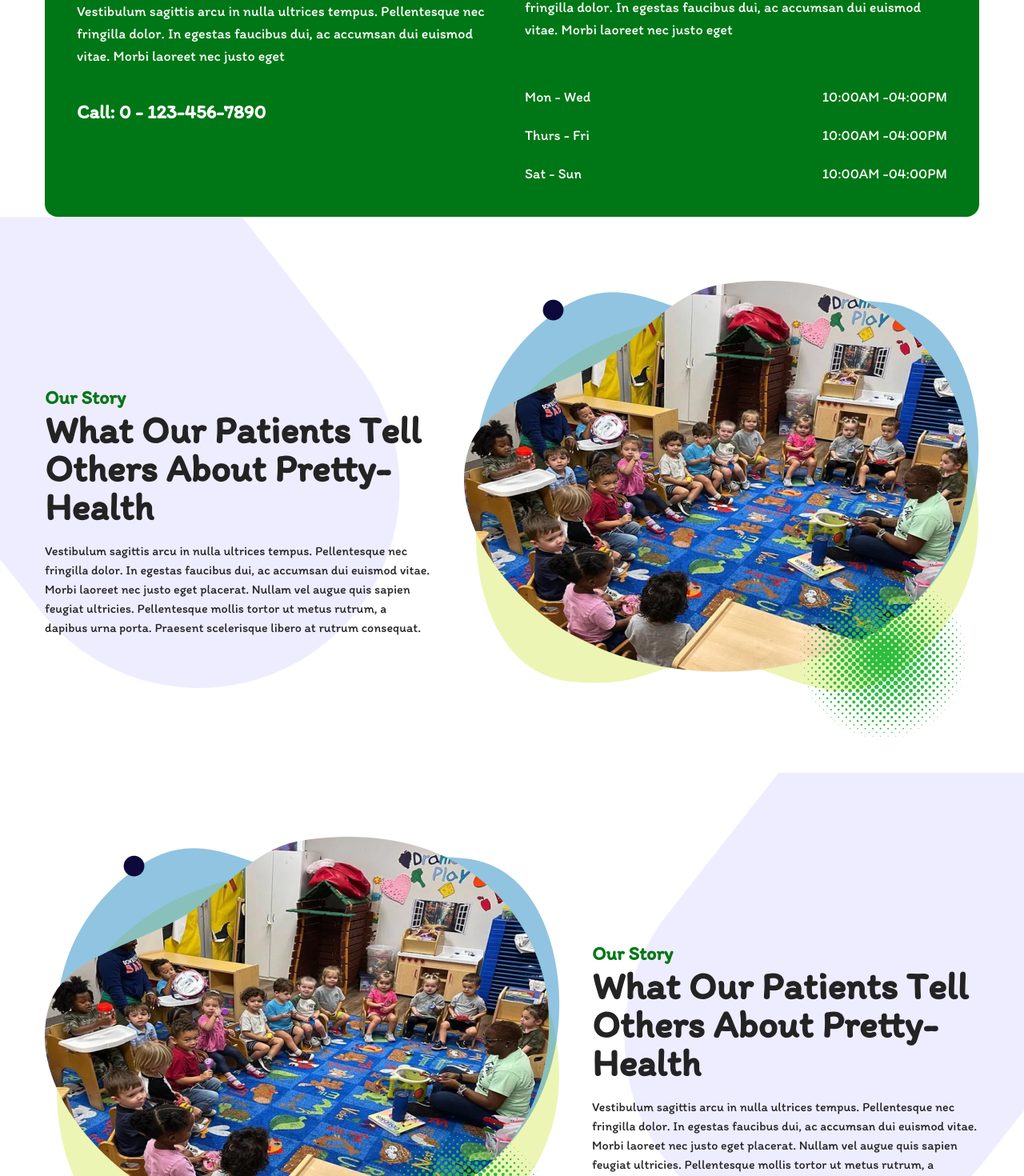
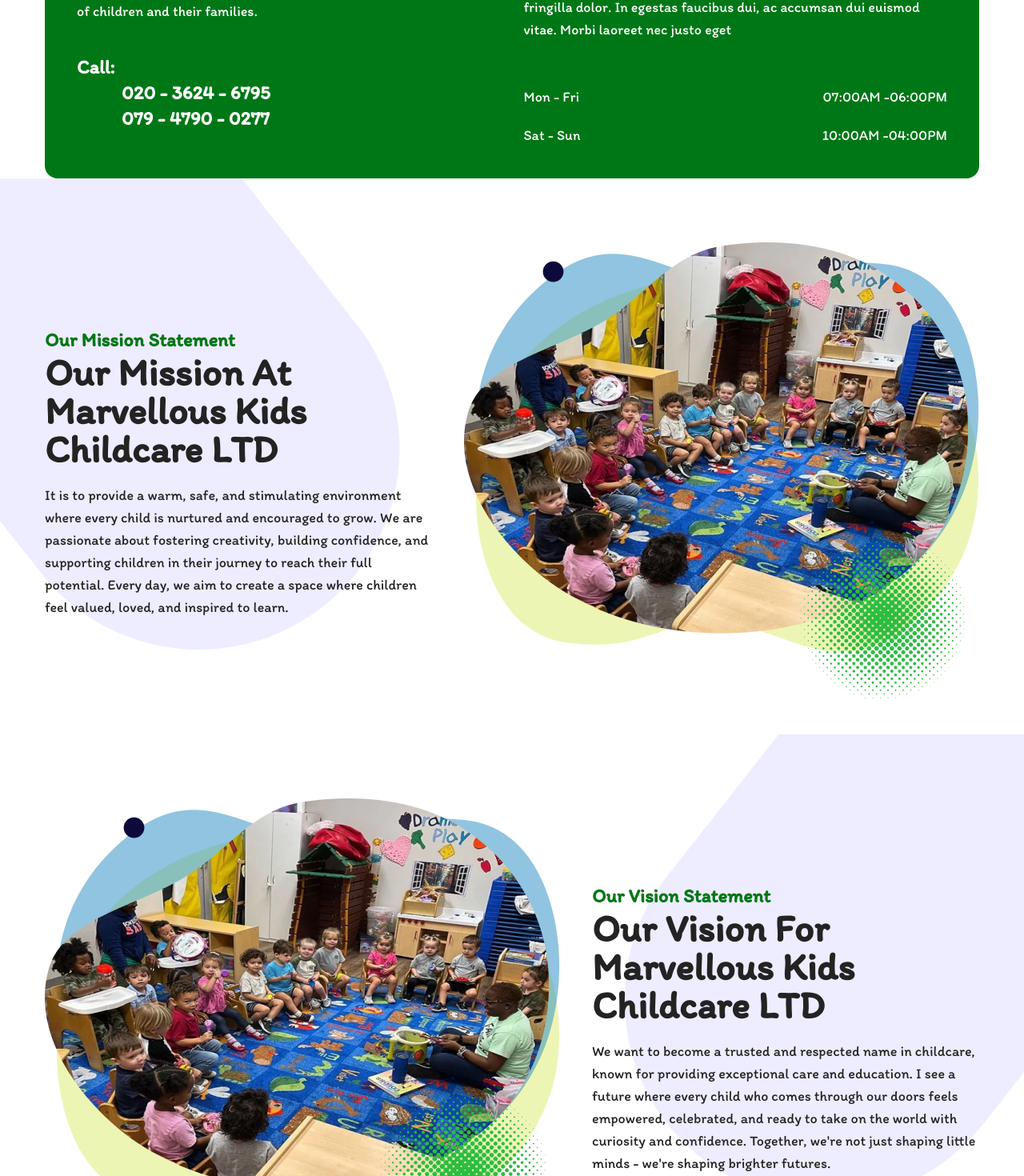
Before and after one commit to cycodedconcept/marvellouskids-ui, a Next.js app: page /why-us in a window 1280 px wide. Shown: the part 1095-2565 px from the top of the page at 80% size. Built offline with nearby package versions, Linux system fonts and the light colour scheme.

Commit message:
Update: Revise content and structure on Why Us page to enhance messaging and clarity

```diff
--- a/app/why-us/page.tsx
+++ b/app/why-us/page.tsx
@@ -34,11 +34,17 @@ const WhyUsPage = () => {
 						</div>
 
 						<p className="text-lg mt-5">
-							Vestibulum sagittis arcu in nulla ultrices tempus. Pellentesque nec fringilla dolor. In egestas faucibus
-							dui, ac accumsan dui euismod vitae. Morbi laoreet nec justo eget
+							Marvellous Kids Childcare and Nanny Services is here to meet your needs. We are committed to making a
+							positive difference in the lives of children and their families.
 						</p>
 
-						<h2 className="text-2xl font-semibold mt-10">Call: 0 - 123-456-7890</h2>
+						<div className="text-2xl font-semibold mt-10">
+							<h2>Call:</h2>
+							<div className="ml-14">
+								<h2> 020 - 3624 - 6795</h2>
+								<h2> 079 - 4790 - 0277</h2>
+							</div>
+						</div>
 					</div>
 
 					<div>
@@ -53,13 +59,8 @@ const WhyUsPage = () => {
 
 						<div className="mt-14 flex flex-col space-y-5 text-lg">
 							<ul className="flex items-center justify-between">
-								<li>Mon - Wed</li>
-								<li>10:00AM -04:00PM</li>
-							</ul>
-
-							<ul className="flex items-center justify-between">
-								<li>Thurs - Fri</li>
-								<li>10:00AM -04:00PM</li>
+								<li>Mon - Fri</li>
+								<li>07:00AM -06:00PM</li>
 							</ul>
 
 							<ul className="flex items-center justify-between">
@@ -79,13 +80,13 @@ const WhyUsPage = () => {
 				/>
 
 				<Slide towards="left" delay={0.5} className="w-full">
-					<h4 className="lg:text-2xl text-lg text-primary font-semibold">Our Story</h4>
-					<h1 className="lg:text-5xl text-4xl font-extrabold">What Our Patients Tell Others About Pretty-Health</h1>
-					<p className="mt-5">
-						Vestibulum sagittis arcu in nulla ultrices tempus. Pellentesque nec fringilla dolor. In egestas faucibus
-						dui, ac accumsan dui euismod vitae. Morbi laoreet nec justo eget placerat. Nullam vel augue quis sapien
-						feugiat ultricies. Pellentesque mollis tortor ut metus rutrum, a dapibus urna porta. Praesent scelerisque
-						libero at rutrum consequat.
+					<h4 className="lg:text-2xl text-lg text-primary font-semibold">Our Mission Statement</h4>
+					<h1 className="lg:text-5xl text-4xl font-extrabold">Our Mission At Marvellous Kids Childcare LTD</h1>
+					<p className="mt-5 text-lg">
+						It is to provide a warm, safe, and stimulating environment where every child is nurtured and encouraged to
+						grow. We are passionate about fostering creativity, building confidence, and supporting children in their
+						journey to reach their full potential. Every day, we aim to create a space where children feel valued,
+						loved, and inspired to learn.
 					</p>
 				</Slide>
 
@@ -102,13 +103,13 @@ const WhyUsPage = () => {
 				<Image className="w-full" src="/assets/our-story.png" alt="Our Story" width={500} height={500} />
 
 				<Slide towards="right" delay={0.5} className="w-full">
-					<h4 className="lg:text-2xl text-lg text-primary font-semibold">Our Story</h4>
-					<h1 className="lg:text-5xl text-4xl font-extrabold">What Our Patients Tell Others About Pretty-Health</h1>
-					<p className="mt-5">
-						Vestibulum sagittis arcu in nulla ultrices tempus. Pellentesque nec fringilla dolor. In egestas faucibus
-						dui, ac accumsan dui euismod vitae. Morbi laoreet nec justo eget placerat. Nullam vel augue quis sapien
-						feugiat ultricies. Pellentesque mollis tortor ut metus rutrum, a dapibus urna porta. Praesent scelerisque
-						libero at rutrum consequat.
+					<h4 className="lg:text-2xl text-lg text-primary font-semibold">Our Vision Statement</h4>
+					<h1 className="lg:text-5xl text-4xl font-extrabold">Our Vision For Marvellous Kids Childcare LTD</h1>
+					<p className="mt-5 text-lg">
+						We want to become a trusted and respected name in childcare, known for providing exceptional care and
+						education. I see a future where every child who comes through our doors feels empowered, celebrated, and
+						ready to take on the world with curiosity and confidence. Together, we&apos;re not just shaping little minds
+						- we&apos;re shaping brighter futures.
 					</p>
 				</Slide>
 			</section>
```
